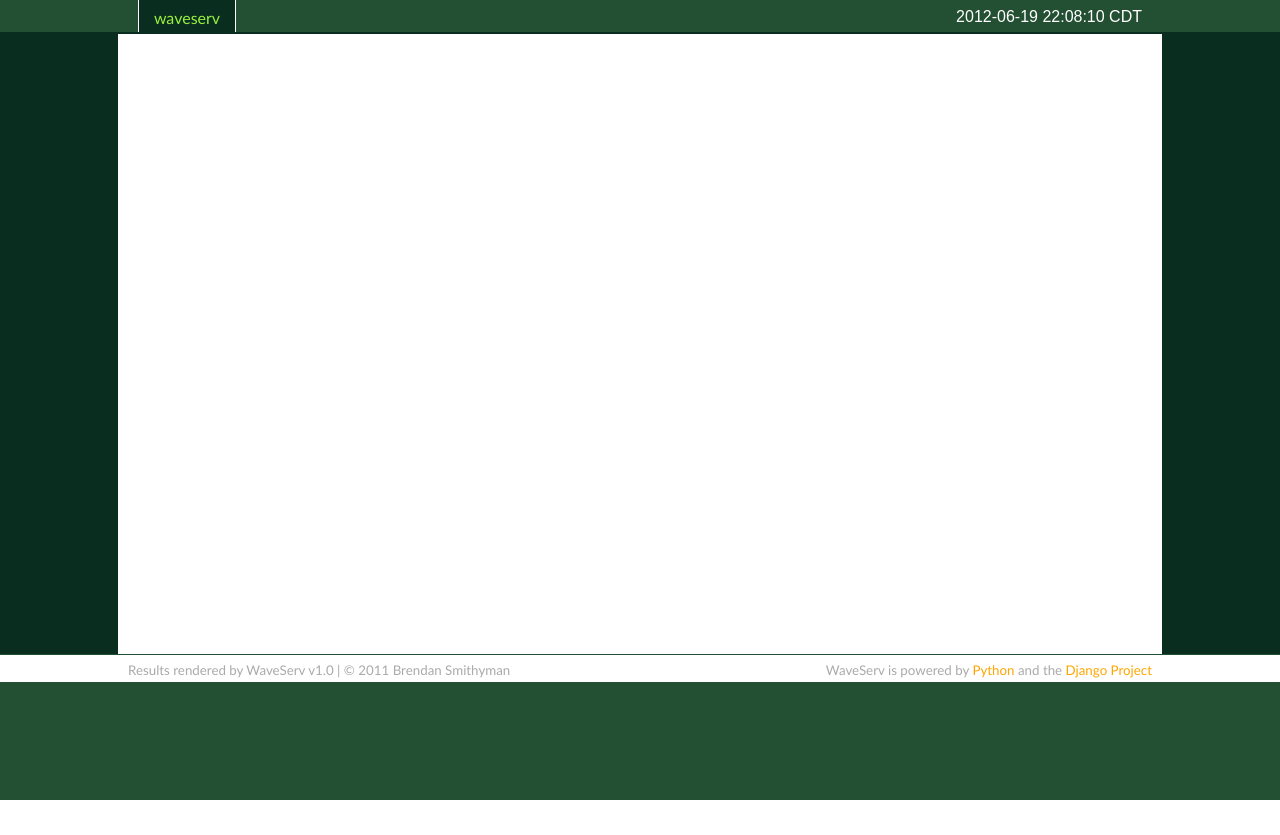
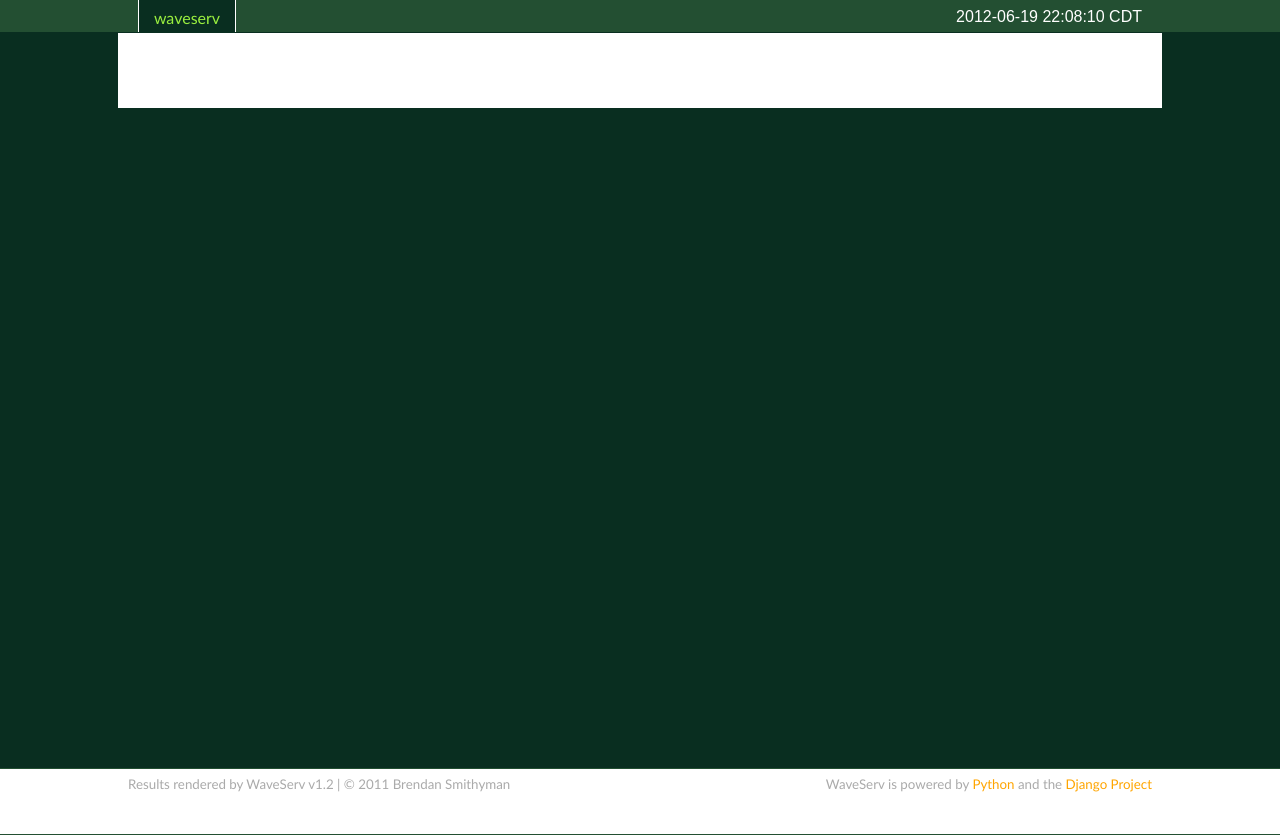
Before and after one commit to bsmithyman/waveserv, a Django app: template templates/base.html in a window 1280 px wide. Before the commit the page ends 800 px from the top, so only its background shows below. Run offline with Django 3.2, Linux system fonts and the light colour scheme; the template is opened without the code that fills it, so the values that code supplies are empty.

Commit message:
Changes to CSS footer.

```diff
--- a/media/base.css
+++ b/media/base.css
@@ -1,3 +1,12 @@
+* {
+  margin: 0;
+  padding: 0;
+}
+
+body, html {
+  height: 100%;
+}
+
 body {
   background-color: #234F32;
   color: black;
@@ -17,8 +26,9 @@ a:hover {
 
 #container {
   background-color: #092E20;
-  margin: 1.5em auto 0 auto;
-  padding: 10px 0 0 0;
+  margin: 0 auto 0 auto;
+  padding: 33px 0 0 0;
+  min-height: 100%;
 }
 
 #wheader {
@@ -35,7 +45,7 @@ a:hover {
   display: block;
   margin: 0 auto;
   padding: 0.5em 1em 0 1em;
-  height: 1.5em;
+  height: 23px;
   width: 1024px;
 }
 
@@ -73,18 +83,20 @@ a:hover {
   width: 1024px;
   margin: 0 auto 0 auto;
   padding: 10px;
-  min-height: 600px;
+  padding-bottom: 65px;
 }
 
 #wfooter {
+  position: relative;
   display: block;
   background-color: white;
-  margin: 0;
+  margin-top: -65px;
   color: #AAA;
   font-family: "Trebuchet MS", sans-serif;
   width: 100%;
   border-top: 1px solid #234F32;
   border-bottom: 1px solid #234F32;
+  height: 65px;
 }
 
 #nfooter {
--- a/templates/base.html
+++ b/templates/base.html
@@ -27,7 +27,7 @@
 </div>
 <div id="wfooter">
   <div id="nfooter">
-  <span class="version">Results rendered by WaveServ v1.0 | &copy; 2011 Brendan Smithyman</span>
+  <span class="version">Results rendered by WaveServ v1.2 | &copy; 2011 Brendan Smithyman</span>
   <span class="thanks">WaveServ is powered by <a href="http://www.python.org/" title="Python.org">Python</a> and the <a href="http://www.djangoproject.com/" title="Django Web Site">Django Project</a></span>
   </div>
 </div>
```
